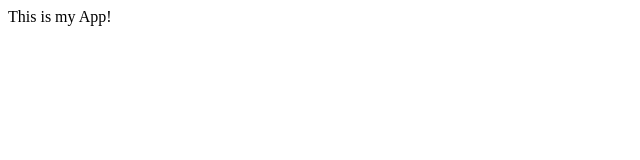
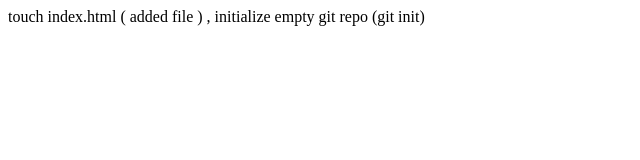
Before and after one commit to ExAnim0/SamplaApp, a plain HTML site: page index.html in a window 1280 px wide. Shown: the whole page, without its empty margins (0-640 px from the left). Drawn offline with Linux system fonts and the light colour scheme.

Commit message:
Changed app.js

```diff
--- a/app.js
+++ b/app.js
@@ -0,0 +1 @@
+console.log('Hello');
--- a/index.html
+++ b/index.html
@@ -9,7 +9,9 @@
 </head>
 
 <body>
-  This is my App!
+  touch index.html ( added file ) ,
+
+  initialize empty git repo (git init)
 </body>
 
 </html>
```
Also changed, not shown: notes.txt (added).
